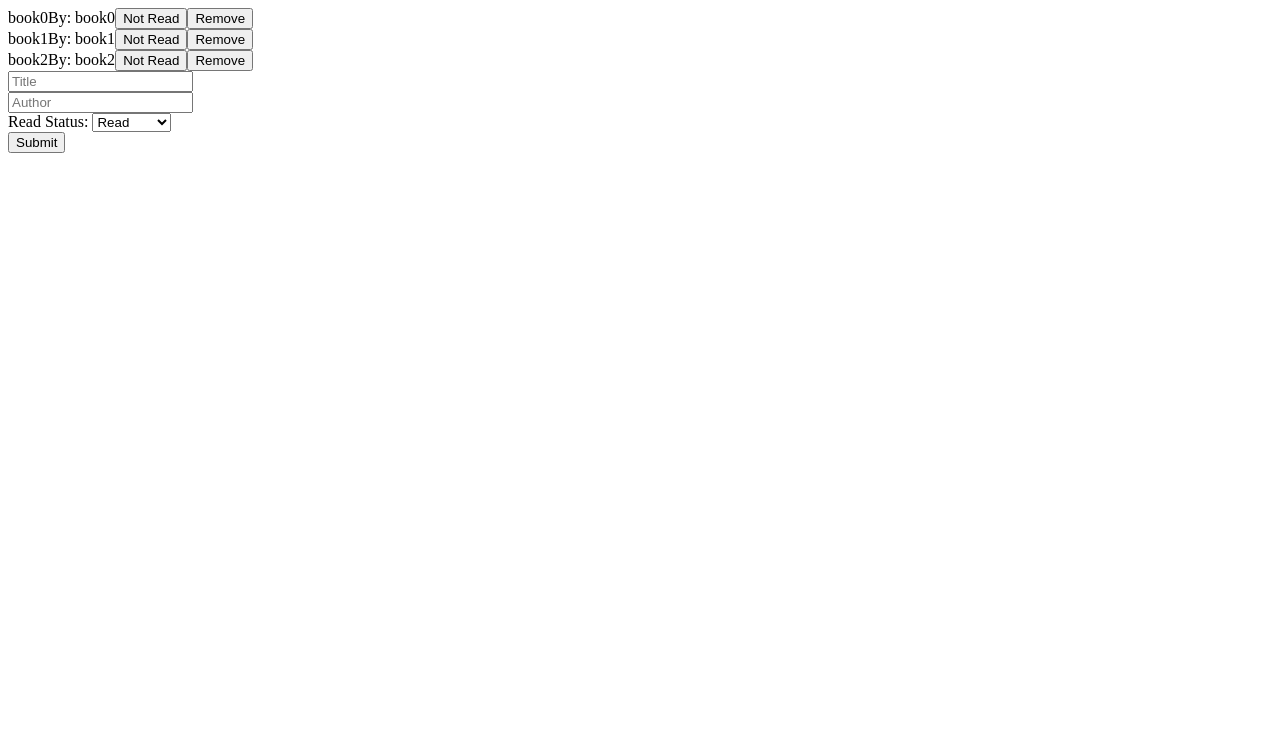
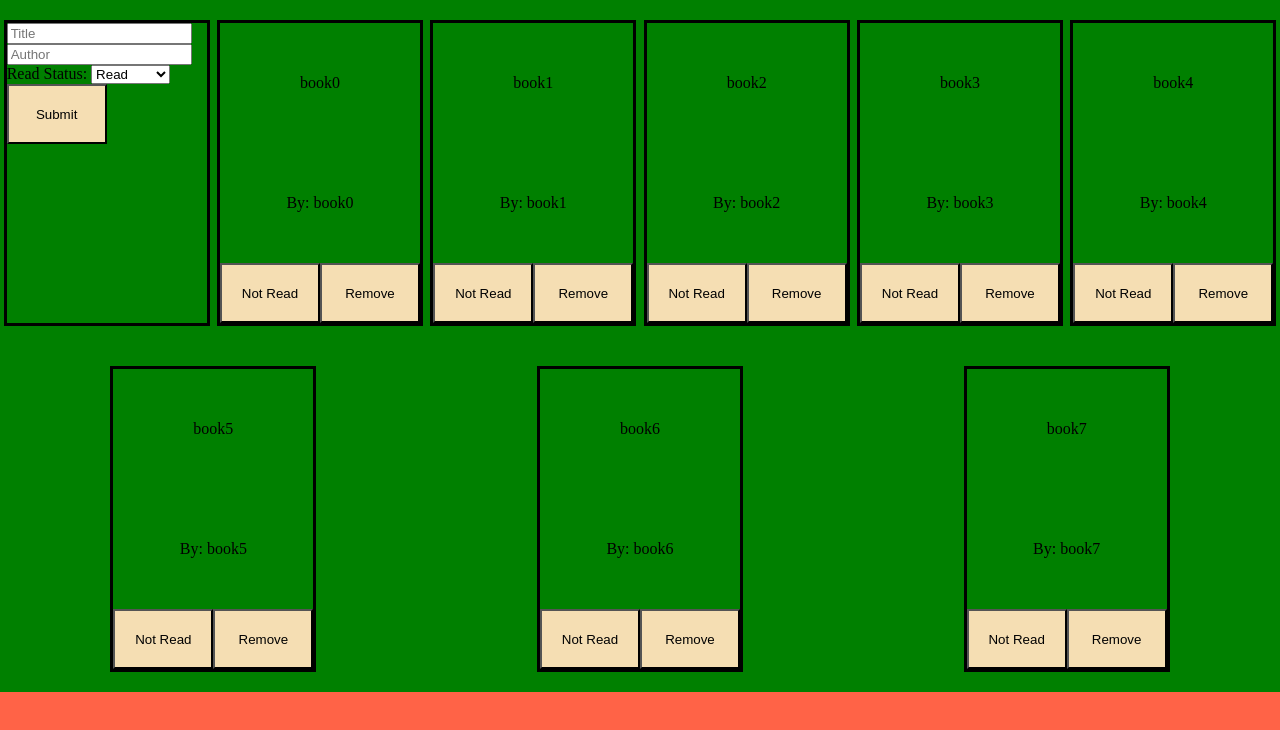
Before and after one commit to bdang003/library, a plain HTML site: page index.html in a window 1280 px wide. Drawn offline with Linux system fonts and the light colour scheme.

Commit message:
change book content h1->div to allow for flexbox manipulation. Started with basic CSS

```diff
--- a/index.css
+++ b/index.css
@@ -0,0 +1,51 @@
+body{
+    max-width: 100vw;
+    padding:0;
+    margin:0;
+    background: tomato;
+}
+
+#library{
+    display: flex;
+    flex-direction: row;
+    flex-wrap: wrap;
+    justify-content: space-around;
+    margin:0;
+    padding: 0;
+    height: auto;
+    background-color: green;
+}
+
+.book{
+    border: solid;
+    margin: 20px 0px;
+    padding:0;
+    width: 200px;
+    height: 300px;
+}
+
+.bookText{
+    height: 40%;
+    text-align: center;
+    align-content: center;
+}
+
+#form{
+    border: solid;
+    margin: 20px 0px;
+    padding:0;
+    width: 200px;
+    height: 300px;
+}
+
+button{
+    margin:0;
+    padding:0;
+    height: 20%;
+    width:50%;
+    background-color: wheat;
+}
+
+.beenRead{
+    background-color: teal;
+}
--- a/index.html
+++ b/index.html
@@ -2,9 +2,8 @@
     <head>
         <link rel='stylesheet' href='index.css'>
     </head>
-    <main id='main'>
-        <div id='library'></div>
-    </main>
+    <div id='main'>
+        <div id='library'>
             <form id="form">
                 <input type="text" id="title" placeholder="Title"><br>
                 <input type="text" id="author" placeholder="Author"><br>
@@ -15,6 +14,8 @@
                 </select><br>
                 <button type="">Submit</button>
             </form>
+        </div>
+    </div>
 </html>
 
 <script src='main.js'></script>
--- a/main.js
+++ b/main.js
@@ -1,5 +1,5 @@
 let myLibrary = [];
-for(let i=0; i<3; i++){ //creates temp list of books for library
+for(let i=0; i<8; i++){ //creates temp list of books for library
     myLibrary.push(new Book(`book${i}`, `book${i}`));
 } //remove when you are ready to do without it
 
@@ -44,8 +44,12 @@ function createBookDiv(book){
     let bookDiv = document.createElement('div'); //creates book div
     bookDiv.classList.add('book');
     bookDiv.id = `${book.title.replace(/ +/g, "")+book.author.replace(/ +/g, "")}`; //adds id to allow for changes based on library[]
-    let title = document.createElement('h1').appendChild(document.createTextNode(book.title));; //creates and attaches title
-    let author = document.createElement('h2').appendChild(document.createTextNode('By: ' + book.author));; //creates and attaches author
+    let title = document.createElement('div'); //creates and attaches title
+    title.innerHTML= book.title;
+    title.classList.add('bookText');
+    let author = document.createElement('div'); //creates and attaches author
+    author.innerHTML='By: ' + book.author;
+    author.classList.add('bookText');
     let readBtn = document.createElement('button'); //creates read button
     readBtn.id = `${book.title.replace(/ +/g, "")+book.author.replace(/ +/g, "")}ReadBtn`;
     if(book.readStatus) bookDiv.classList.add('beenRead'); //adds 'beenRead' status if needed
@@ -63,8 +67,8 @@ function createBookDiv(book){
 
 function changeReadStatus(book){
     book.readStatus = book.readStatus ? false : true; //changes read status
-    let targetBookDiv = document.querySelector(`#${book.title}${book.author}`); //finds div related to book
-    let targetBookReadBtn = document.querySelector(`#${book.title}${book.author}ReadBtn`);
+    let targetBookDiv = document.querySelector(`#${book.title.replace(/ +/g, "")+book.author.replace(/ +/g, "")}`); //finds div related to book
+    let targetBookReadBtn = document.querySelector(`#${book.title.replace(/ +/g, "")+book.author.replace(/ +/g, "")}ReadBtn`);
     book.readStatus ? targetBookReadBtn.innerHTML = "Read" : targetBookReadBtn.innerHTML = "Not Read";
     book.readStatus ? targetBookDiv.classList.add('beenRead') //add/remove beenRead class
                     : targetBookDiv.classList.remove('beenRead');
```
Lines whose indentation alone changed are shown as unchanged.
